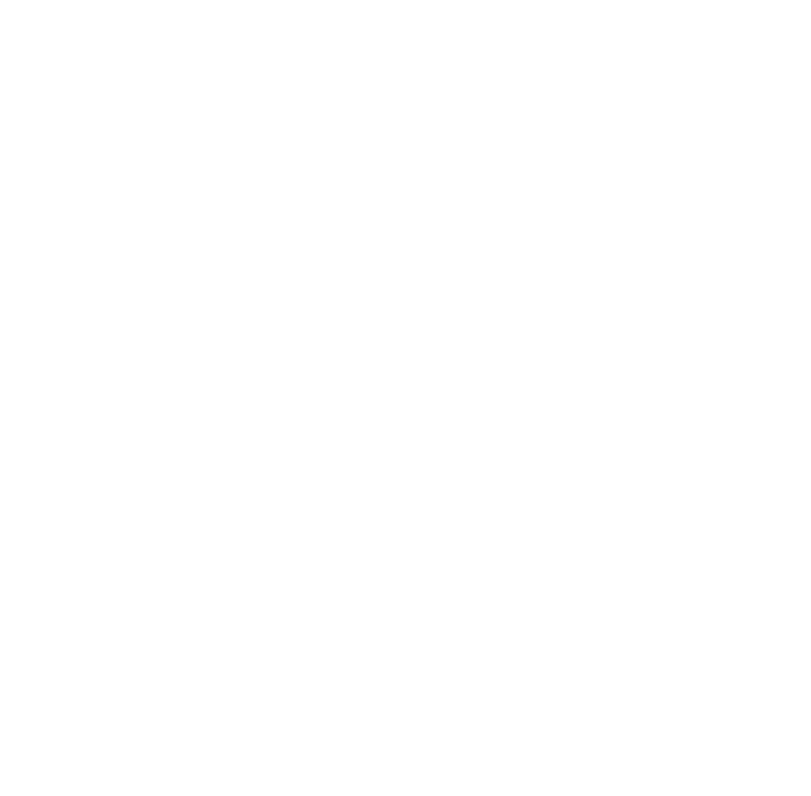
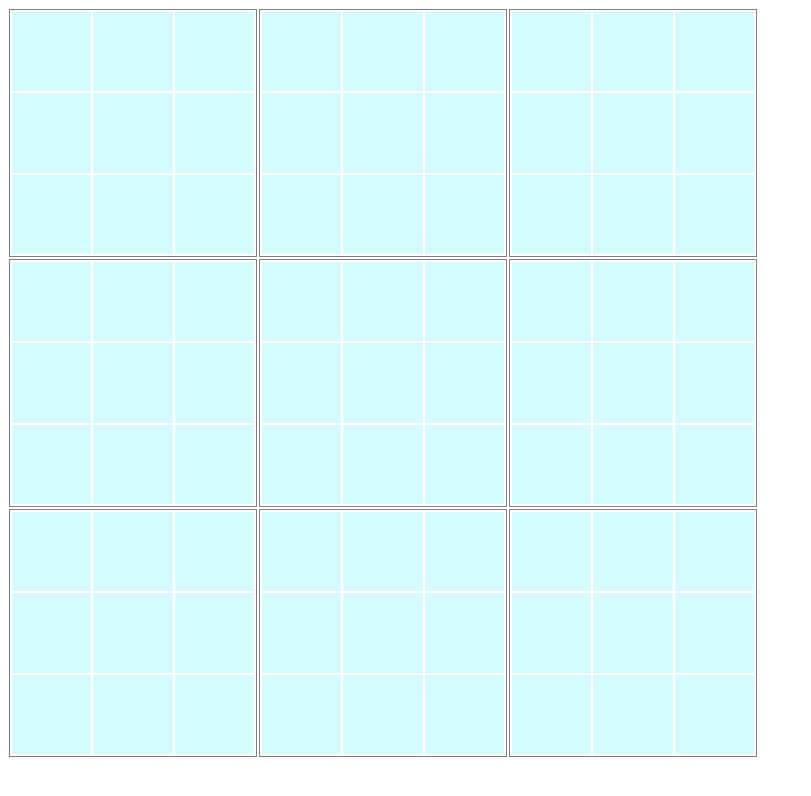
Before and after one commit to AndrewVolostnykh/dsaimplementation, a plain HTML site: page Tasks/Sudoku JS/index.html in a window 1280 px wide. Shown: the whole page, without its empty margins (0-811 px from the left). Drawn offline with Linux system fonts and the light colour scheme.

Commit message:
Event listeners for cells added

```diff
--- a/Tasks/Sudoku JS/Sudoku.js
+++ b/Tasks/Sudoku JS/Sudoku.js
@@ -7,8 +7,9 @@ class Sudoku {
             for(let x = 0; x < 9; x++){
                 this.body.push({
                     id: idCounter,
-                    x: x,
-                    y: y,
+                    x,
+                    y,
+                    number: 0,
                     s: parseInt(y / 3) * 3 + parseInt(x / 3) // taking segment from 3 * 3 field
                 });
                 idCounter++;
@@ -22,6 +23,8 @@ class Sudoku {
         for(let i = 0; i < 9; i++){
             row.push(this.body[9 * n + i]) // every next element in row
         }
+
+        return row;
     }
 
     getColumn(n) {
@@ -30,10 +33,69 @@ class Sudoku {
         for(let i = 0; i < 9; i++){
             row.push(this.body[i * 9 + n]) // same ^ but for columns
         }
+
+        return column;
     }
 
     getSegment(n) {
+        const segment = []
 
+        const x = n % 3
+        const y = parseInt( n / 3)
+        for(let dy = 0; dy < 3; dy++){
+            for(let dx = 0; dx < 3; dx++){
+                segment.push(this.body[
+                    y * 27 + dy * 9 + x * 3 + dx
+                ])
+            }
+        }
+
+        return segment;
+    }
+
+    keyDownHandler(event, cell){
+        console.log("keydpwnHandler", event, cell)
+    }
+
+    focusHandler(event, cell){
+        console.log("focusHandler", event, cell)
+    }
+
+    blurHandler(event, cell){
+        console.log("blurhandler", event, cell)
+    }
+
+    getHTML(size){
+        for(const item of this.body){
+            const inputElement = document.createElement('input')
+            inputElement.classList.add("sudoku-cell")
+            inputElement.setAttribute("type", "text")
+
+            inputElement.addEventListener('keydown', event => this.keyDownHandler(event, item))
+            inputElement.addEventListener('focus', event => this.focusHandler(event, item))
+            inputElement.addEventListener('blur', event => this.blurHandler(event, item))
+
+            item.element = inputElement
+        }
+
+        const rootElement = document.createElement('div')
+        rootElement.classList.add("sudoku-game")
+        rootElement.style.width = `${size}px`
+        rootElement.style.height = `${size}px`
+        rootElement.style["font-size"] = `${size / 20}px`
+
+        for(let s = 0; s < 9; s++){
+            const segmentElement = document.createElement('div')
+            segmentElement.classList.add('sudoku-segment')
+
+            for(const cell of this.getSegment(s)){
+                segmentElement.append(cell.element)
+            }
+
+            rootElement.append(segmentElement)
+        }
+
+        return rootElement
     }
 
 }
--- a/Tasks/Sudoku JS/index.html
+++ b/Tasks/Sudoku JS/index.html
@@ -7,8 +7,9 @@
     <link href="style.css" rel="stylesheet" type="text/css" />
   </head>
   <body>
-    <script src="Sudoku.js"></script>
-    <script src="script.js"></script>
-
+    <div id="app">
+        <script src="Sudoku.js"></script>
+        <script src="script.js"></script>
+    </div>
   </body>
 </html>
--- a/Tasks/Sudoku JS/script.js
+++ b/Tasks/Sudoku JS/script.js
@@ -1 +1,3 @@
 const game = new Sudoku
+
+document.querySelector('#app').append(game.getHTML(750))
--- a/Tasks/Sudoku JS/style.css
+++ b/Tasks/Sudoku JS/style.css
@@ -0,0 +1,51 @@
+.sudoku-game {
+    display: flex;
+    flex-wrap: wrap;
+}
+
+.sudoku-segment {
+    border: 1px solid gray;
+    margin: 1px;
+    padding: 1px;
+    width: calc(100%/3 - 6px);
+    height: calc(100%/3 - 6px);
+    display: flex;
+    flex-wrap: wrap;
+}
+
+.sudoku-cell {
+    text-align: center;
+    font-size: 100%;
+    width: calc(100%/3 - 2px);
+    height: calc(100%/3 - 2px);
+    border: none;
+    outline: none;
+    padding: 0;
+    margin: 1px;
+    background: #d5fbff;
+}
+
+.sudoku-cell.start-cell {
+    color: gray;
+}
+
+.sudoku-cell.supported-cell {
+    background: #b7fecd;
+}
+
+.sudoku-cell.selected-cell {
+    background: #84f0fc;
+}
+
+.sudoku-cell.important-cell {
+    color: blue;
+}
+
+.sudoku-cell.start-cell.error {
+    color: #ed0a0a;
+}
+
+
+.sudoku-cell.error {
+    color: red;
+}
```
Also changed, not shown: 1 other file.
